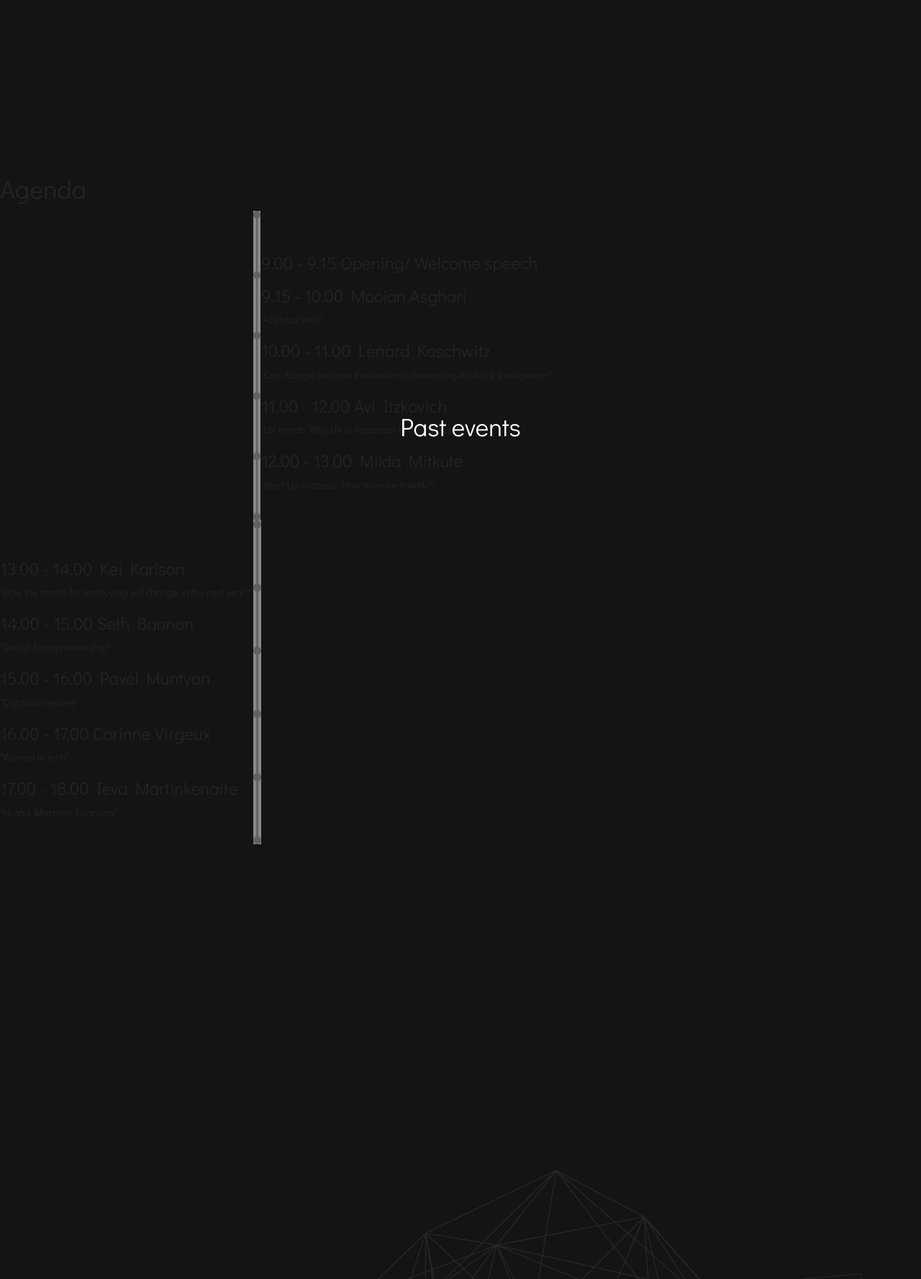
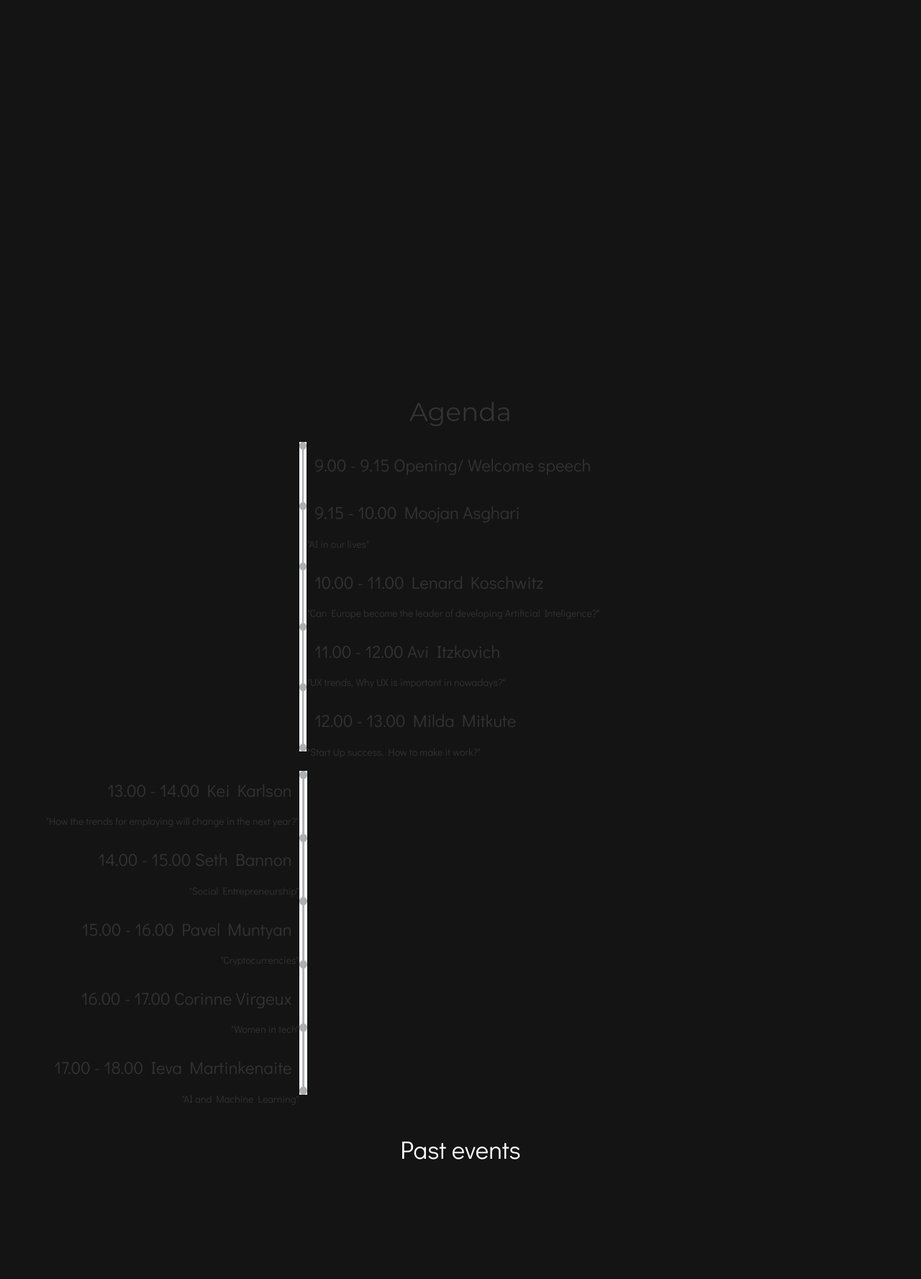
Before and after one commit to 1132049/Front-end, a PHP site: page / in a window 1280 px wide. Shown: the part 2177-3954 px from the top of the page at 72% size. Run offline with PHP 8.4, Linux system fonts and the light colour scheme; some libraries are stand-ins or nearby versions.

Commit message:
Update style.css

```diff
--- a/Project/style.css
+++ b/Project/style.css
@@ -815,6 +815,26 @@ section {
 }
 
 /*---Agenda*/
+
+                                  #section-4 {
+                                   width: 90%;
+                                   margin: 0 auto;
+                                   font-family: 'Montserrat', sans-serif;
+                                   }
+                                   h1{
+                                   text-align: center;
+                                   }
+                                   .time {
+                                   padding: 10px;
+                                  }
+                                  .agendatable2{
+                                   text-align: right;
+                                   }
+                                   @media screen and (max-width: 600px) {
+                                   img{
+                                    height: 600px;
+                                     }
+
 #section-4 {
   background-image: url();
   opacity: 0.5;
```
